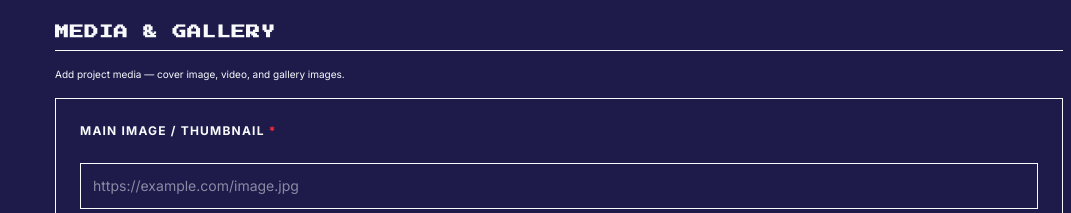
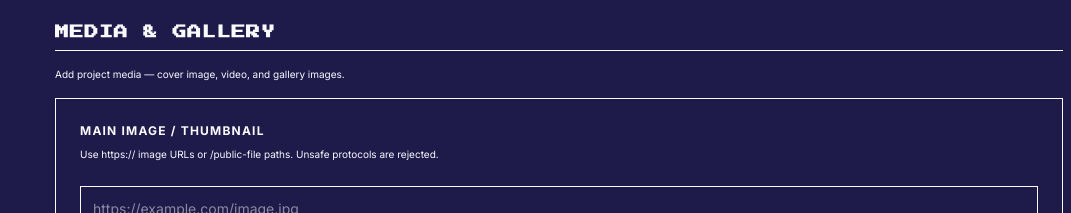
Before and after one commit to Amryousryy/amr-yousry-portfolio, a Next.js app: page /admin/projects/new in a window 1280 px wide. Shown: the part 2040-2253 px from the top of the page, without its empty margins (209-1280 px from the left). Built offline with nearby package versions, Linux system fonts and the light colour scheme; no server answers; sample sign-in values are in the browser's storage.

Commit message:
feat: improve project media editor UX

```diff
--- a/scripts/qa/project-validation-unit.ts
+++ b/scripts/qa/project-validation-unit.ts
@@ -32,6 +32,13 @@ assert(!invalidStatus.success, "invalid status rejected");
 const missingTitle = projectCreateSchema.safeParse({ slug: "p", title: "", status: "draft" });
 assert(!missingTitle.success, "missing title rejected");
 
+// 4. Media URL validation
+const validImage = projectCreateSchema.safeParse({ slug: "p", title: "T", status: "draft", image: "https://example.com/img.jpg" });
+assert(validImage.success, "valid image URL accepted");
+
+const invalidImage = projectCreateSchema.safeParse({ slug: "p", title: "T", status: "draft", image: "javascript:alert(1)" });
+assert(!invalidImage.success, "unsafe image URL rejected");
+
 console.log(`\nPassed: ${passed} / ${passed + failed}`);
 console.log(`Failed: ${failed} / ${passed + failed}`);
 if (failed > 0) process.exit(1);
--- a/src/components/admin/MediaFields.tsx
+++ b/src/components/admin/MediaFields.tsx
@@ -89,8 +89,9 @@ export default function MediaFields({
       <div className="space-y-6 p-6 bg-primary/5 border border-primary/10">
         <div className="space-y-2">
           <label className="block text-xs font-bold uppercase tracking-widest text-foreground/70">
-            Main Image / Thumbnail <span className="text-red-500">*</span>
+            Main Image / Thumbnail
           </label>
+          <p className="text-[10px] text-foreground/40">Use https:// image URLs or /public-file paths. Unsafe protocols are rejected.</p>
           <MediaUploader
             value={watchedImage}
             onChange={(url) => setValue("image", url)}
--- a/src/lib/validation/project.ts
+++ b/src/lib/validation/project.ts
@@ -3,6 +3,7 @@ import {
   mediaArraySchema,
   normalizeSlug,
   seoSchema,
+  safeUrlSchema,
   optionalUrlSchema,
   contentStatusSchema,
   stringSchema,
@@ -36,8 +37,8 @@ export const projectCreateSchema = z.object({
   fullDescription: draftSafeString,
   category: draftSafeString,
   categories: z.array(z.string()).default([]),
-  image: z.string().url().or(z.literal("")).default(""),
-  video: optionalUrlSchema,
+  image: safeUrlSchema,
+  video: safeUrlSchema.optional(),
   problem: stringSchema.optional(),
   strategy: stringSchema.optional(),
   solution: stringSchema.optional(),
```
